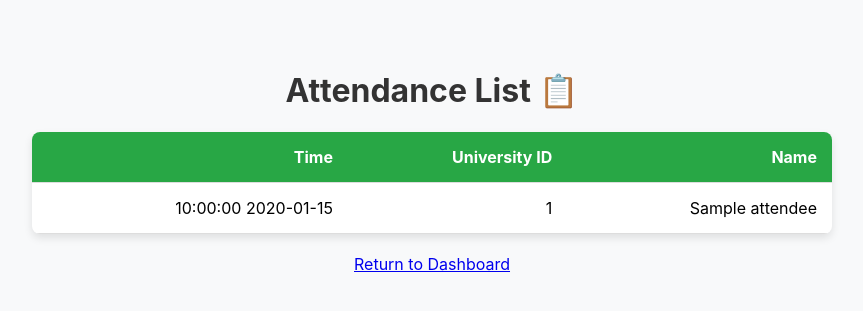
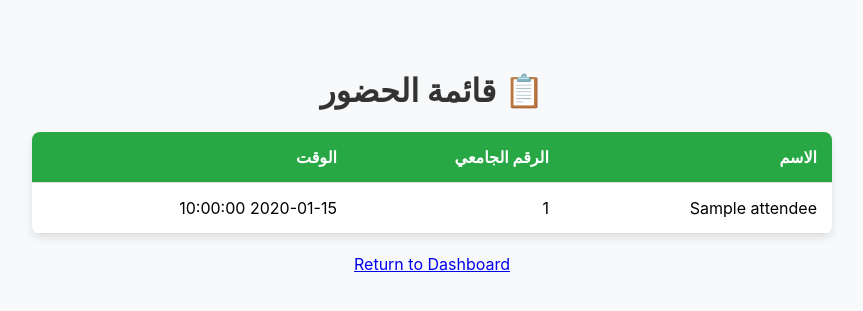
Before and after one commit to v30o5/Student-Attendance, a Flask app: template templates/list.html in a window 1280 px wide. Shown: the top 311 px of the page, without its empty margins (208-1071 px from the left). Run offline with Flask 3, Linux system fonts and the light colour scheme; the template is opened without the code that fills it: most values are stand-ins (such as "Sample title", 1, 10 or a date in 2020).

Commit message:
Fix: Correct list.html template

```diff
--- a/templates/list.html
+++ b/templates/list.html
@@ -51,14 +51,14 @@
 </head>
 <body>
 
-    <h1>📋 Attendance List</h1>
+    <h1>📋 قائمة الحضور</h1>
 
     <table>
         <thead>
             <tr>
-                <th>Name</th>
-                <th>University ID</th>
-                <th>Time</th>
+                <th>الاسم</th>
+                <th>الرقم الجامعي</th>
+                <th>الوقت</th>
             </tr>
         </thead>
         <tbody>
```
